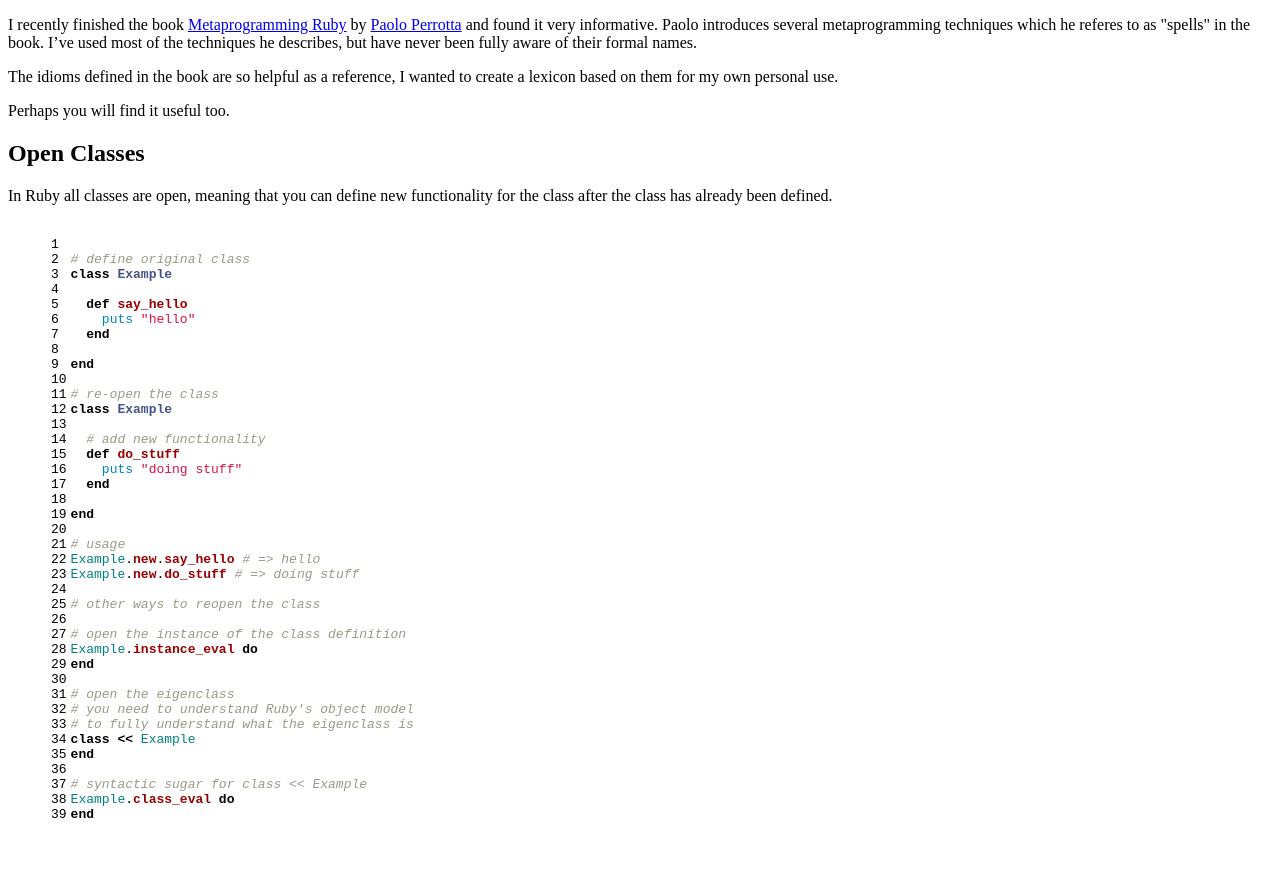
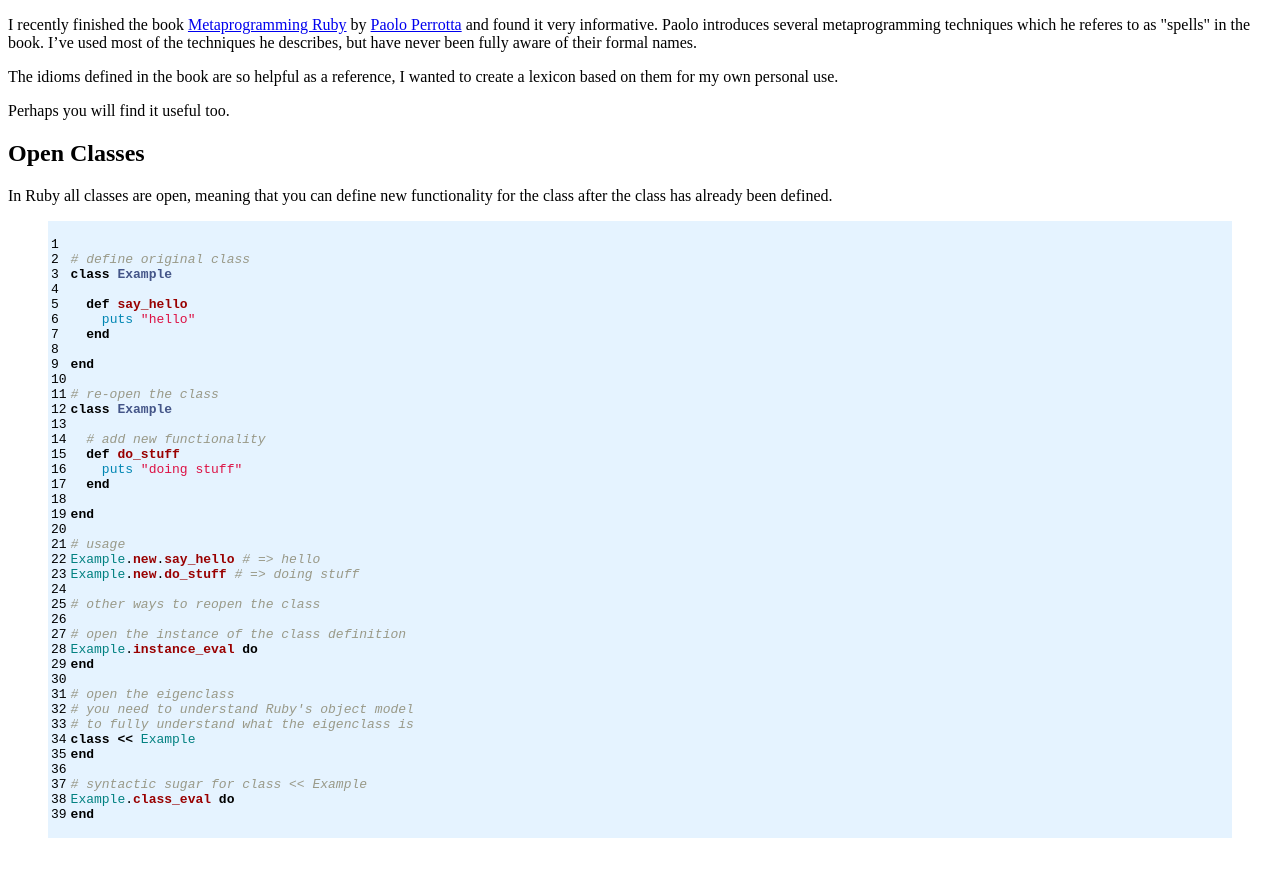
Before and after one commit to hopsoft/hopsoft.github.io, a Jekyll site: the page built from _posts/2011-01-11-test.markdown, in a window 1280 px wide. Shown: the top 877 px of the page. Built offline with Jekyll 4.4.1, drawn with Linux system fonts in a browser that asks for light colours.

Commit message:
Added a background color for code.

```diff
--- /dev/null
+++ b/public/stylesheets/base.css
@@ -0,0 +1 @@
+* { font-family: sans-serif; }
--- a/public/stylesheets/syntax.css
+++ b/public/stylesheets/syntax.css
@@ -1,4 +1,4 @@
-.highlight  { background: #ffffff; }
+.highlight  { background: #E5F3FF; }
 .highlight .c { color: #999988; font-style: italic } /* Comment */
 .highlight .err { color: #a61717; background-color: #e3d2d2 } /* Error */
 .highlight .k { font-weight: bold } /* Keyword */
```
